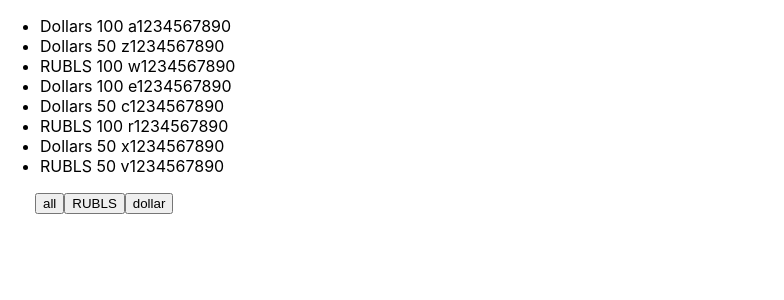
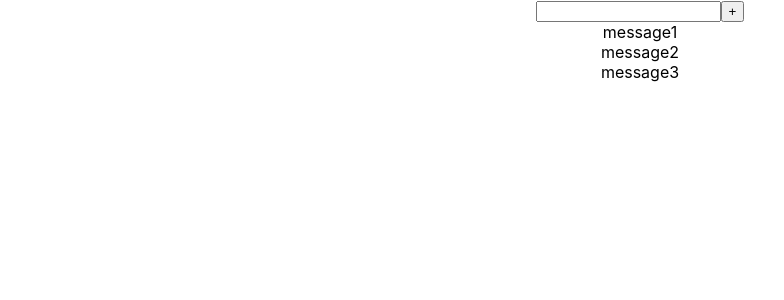
Before and after one commit to roman-moisyeyev/microtasks-project, a React (Create React App) app: page / in a window 1280 px wide. Shown: the top 300 px of the page, without its empty margins (0-784 px from the left). Built offline with nearby package versions, Linux system fonts and the light colour scheme.

Commit message:
input+button as integrated whole

```diff
--- a/src/App.tsx
+++ b/src/App.tsx
@@ -1,70 +1,41 @@
 import React, {useState} from 'react';
-import logo from './logo.svg';
+
 import './App.css';
-import {Header} from "./site/Header";
-import {Body} from "./site/Body";
-import {Footer} from "./site/Footer";
-import {NewComponent} from "./site/NewComponent";
-import {Button} from "./components/Button";
+import {FullInput} from "./components/FullInput";
 
-type FilterType= 'all'|'RUBLS'|'dollar'
+
+
+
 function App() {
-    const [money, setMoney] = useState([
-        {banknots: ' Dollars ', value: 100, number: ' a1234567890'},
-        {banknots: ' Dollars ', value: 50, number: ' z1234567890'},
-        {banknots: ' RUBLS ', value: 100, number: ' w1234567890'},
-        {banknots: ' Dollars ', value: 100, number: ' e1234567890'},
-        {banknots: ' Dollars ', value: 50, number: ' c1234567890'},
-        {banknots: ' RUBLS ', value: 100, number: ' r1234567890'},
-        {banknots: ' Dollars ', value: 50, number: ' x1234567890'},
-        {banknots: ' RUBLS ', value: 50, number: ' v1234567890'},
+    let[message,setMessage]=useState([
+        {message:'message1'},
+        {message:'message2'},
+        {message:'message3'}
     ])
 
-    let currentMoney = money
+    const addMessage=(title:string)=>{
+        let newMessage= {message:title}
+        setMessage([newMessage,...message])
 
-    const [filter,setFilter] = useState<FilterType>("all")
-
-
-    if (filter === 'dollar') {
-        currentMoney = money.filter((filteredMoney) => filteredMoney.banknots === ' Dollars ')
-
-    }
-    if (filter === 'RUBLS') {
-        currentMoney = money.filter((filteredMoney) => filteredMoney.banknots === ' RUBLS ')
-
+    //
     }
 
+    return (
+        <div className={"App"}>
+            {/*<div>*/}
+            {/*    <input/>*/}
+            {/*    <button>+</button>*/}
+            {/*</div>*/}
+            <FullInput addMessage={addMessage}/>
+            { message.map((el,index)=>{
+                return(
+                    <div key={index}>{el.message}</div>
+                )
 
-    const onClickFilterHandler = (nameButton: FilterType) => {
-        console.log(nameButton)
-        setFilter(nameButton)
+            })
 
-
-    }
-    return (
-        <>
-            <ul>
-                {currentMoney.map((objFromMoney, index) => {
-                    return (
-
-                        <li key={index}>
-                            <span>{objFromMoney.banknots}</span>
-                            <span>{objFromMoney.value}</span>
-                            <span>{objFromMoney.number}</span>
-
-
-                        </li>
-                    )
-
-                })}
-
-            </ul>
-            <div style={{marginLeft: '35px'}}>
-                <button onClick={() => onClickFilterHandler('all')}>all</button>
-                <button onClick={() => onClickFilterHandler('RUBLS')}>RUBLS</button>
-                <button onClick={() => onClickFilterHandler('dollar')}>dollar</button>
-            </div>
-        </>
+            }
+        </div>
     );
 }
 
--- /dev/null
+++ b/src/components/FullInput.tsx
@@ -0,0 +1,30 @@
+import React, {ChangeEvent, useState} from "react";
+
+type FullInputType ={
+    addMessage:(title:string)=>void
+}
+
+export const FullInput=(props:FullInputType)=>{
+    let [title,setTitle]=useState('')
+
+    const onChangeInputHandler=(event:ChangeEvent<HTMLInputElement>)=>{
+        setTitle(event.currentTarget.value)
+
+
+    }
+    const onClickButtonHandler =(event:React.MouseEvent<HTMLButtonElement>)=>{
+        props.addMessage(title)
+        setTitle('')
+
+
+
+    }
+
+
+    return(
+        <div>
+            <input value={title} onChange={onChangeInputHandler}/>
+            <button onClick={onClickButtonHandler}>+</button>
+        </div>
+    )
+ }
```
Also changed, not shown: src/NewComponent2.tsx (added, +38 -0 lines).
